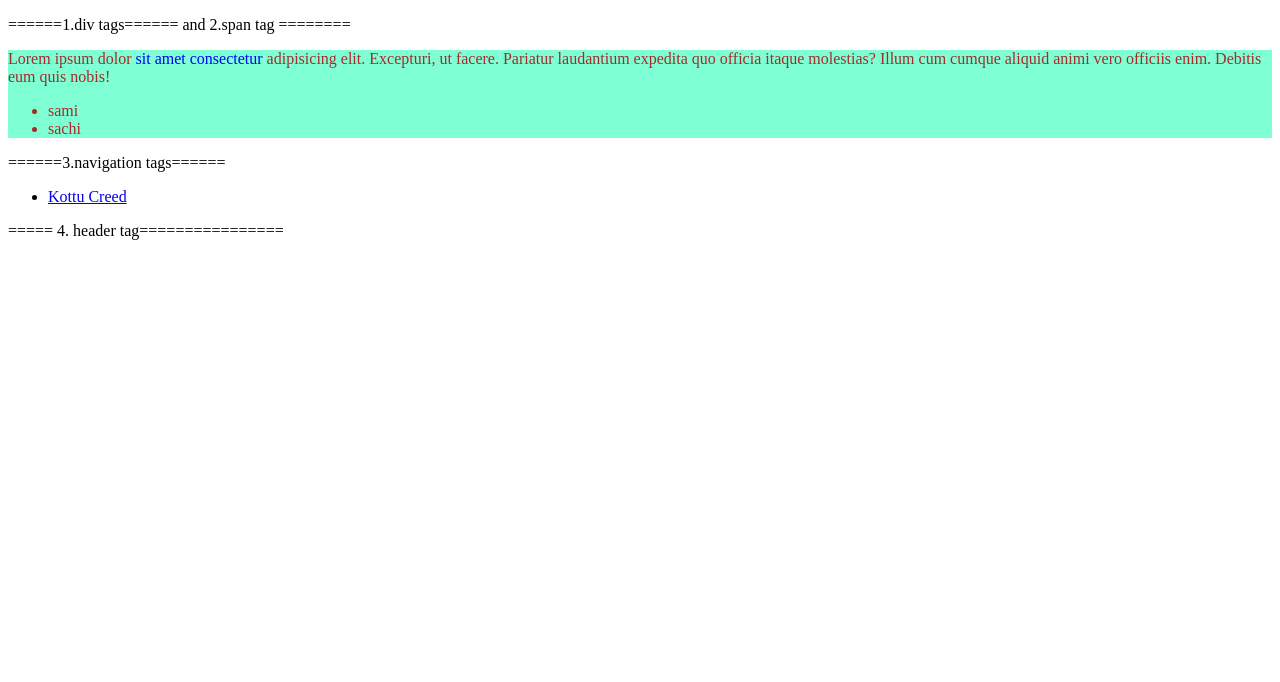
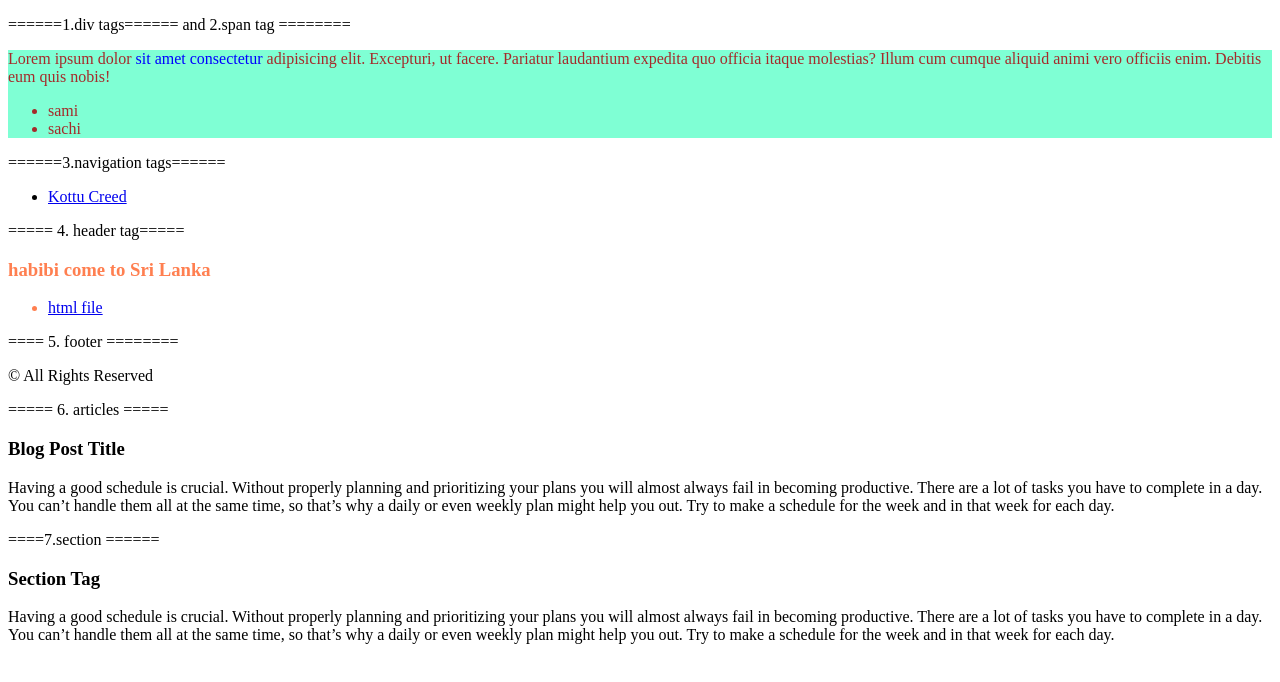
Before and after one commit to SW799348/Internet-Technology-VSCode, a plain HTML site: page Pages/structrual-elements.html in a window 1280 px wide. Drawn offline with Linux system fonts and the light colour scheme.

Commit message:
structural elemnts done

```diff
--- a/Pages/structrual-elements.html
+++ b/Pages/structrual-elements.html
@@ -26,8 +26,45 @@
         </ul>
     </nav>
 
-    <p>===== 4. header tag================</p>
+    <p>===== 4. header tag=====</p>
+    <header style="color: coral;">
+        <h3> habibi come to Sri Lanka </h3>
+        <nav>
+        <ul>
+            <li>
+                <a href="http://127.0.0.1:5500/Pages/structrual-elements.html" target="_blank">html file</a>
+            </li>
+        </ul>
+       </nav>
+    </header>
 
+    <p>==== 5. footer ========</p>
+    <p>&copy; All Rights Reserved</p>
+
+    <p> ===== 6. articles =====</p>
+
+    <article>
+        <h3>Blog Post Title</h3>
+        <p>Having a good schedule is crucial. Without properly planning and prioritizing your plans you will almost always fail in becoming productive.
+
+            There are a lot of tasks you have to complete in a day.
+
+            You can’t handle them all at the same time, so that’s why a daily or even weekly plan might help you out.
+
+            Try to make a schedule for the week and in that week for each day.</p>
+    </article>
+<p> ====7.section ======</p>
+
+    <section>
+       <h3>Section Tag</h3>
+       <p>Having a good schedule is crucial. Without properly planning and prioritizing your plans you will almost always fail in becoming productive.
+
+There are a lot of tasks you have to complete in a day.
+
+You can’t handle them all at the same time, so that’s why a daily or even weekly plan might help you out.
+
+Try to make a schedule for the week and in that week for each day.</p>
+    </section>
 
 </body>
 </html>
```
